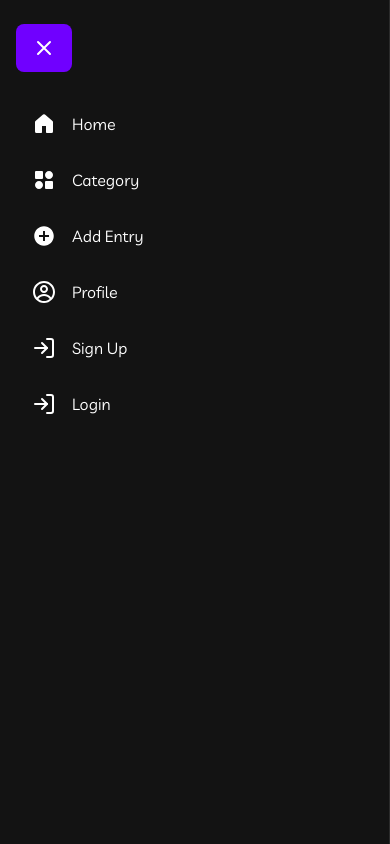
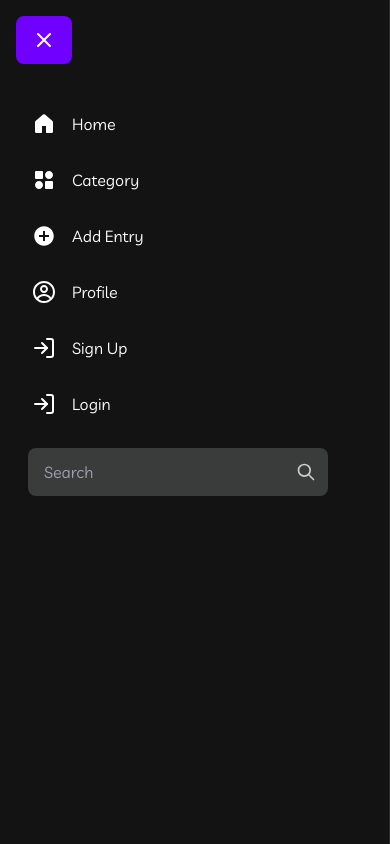
Before and after one commit to mukulTriesCode/cash-app-react, a React (Vite) app: page / in a window 390 px wide. Both pictures are taken after a click on the button 44 px from the left and 48 px from the top of the page. Shown: the top 844 px of the page. Built offline with nearby package versions, Linux system fonts and the light colour scheme; no server answers.

Commit message:
Enhance Sidebar component by adding a search input for mobile users and improving layout responsiveness with adjusted padding and styles.

```diff
--- a/src/components/Sidebar.tsx
+++ b/src/components/Sidebar.tsx
@@ -1,16 +1,18 @@
 import React, { useContext } from "react";
 import { Link } from "react-router-dom";
 import ValContext from "../helpers/Context/ValContext";
-import { CrossSVG, NavSVG } from "@/lib/Svgs";
+import { CrossSVG, NavSVG, SearchSVG } from "@/lib/Svgs";
 import { GoHomeFill as HomeIcon } from "react-icons/go";
 import { BiSolidCategoryAlt as CategoryIcon } from "react-icons/bi";
 import { IoMdAddCircle as AddEntryIcon } from "react-icons/io";
 import { CgProfile as ProfileIcon } from "react-icons/cg";
 import { LuLogIn as Login } from "react-icons/lu";
+import useMobile from "@/hooks/useMobile";
 
 const Sidebar: React.FC = () => {
   const context = useContext(ValContext);
   const { val, toggleVal } = context || {};
+  const isMobile = useMobile(640);
 
   const navLinks = [
     { path: "/", label: "Home", icon: <HomeIcon /> },
@@ -28,7 +30,7 @@ const Sidebar: React.FC = () => {
           val ? "w-full xs:w-72" : "w-0 xs:w-[88px] xs:overflow-hidden"
         }`}
       >
-        <div className={`absolute flex-1 p-4 py-6 ml-0 z-10`}>
+        <div className={`absolute flex-1 p-4 xs:py-6 ml-0 z-10`}>
           <div className="ml-auto">
             <button
               id="breadcrumb"
@@ -67,6 +69,20 @@ const Sidebar: React.FC = () => {
               </span>
             </Link>
           ))}
+          {isMobile && (
+            <div className="w-full max-w-[332px] self-start p-4">
+              <div className="relative">
+                <input
+                  type="text"
+                  placeholder="Search"
+                  className="w-full p-4 py-3 pr-10 rounded-lg bg-[#a2a3a446] text-white/75 outline-none focus:ring-2 focus:ring-white/50"
+                />
+                <span className="cursor-pointer">
+                  <SearchSVG />
+                </span>
+              </div>
+            </div>
+          )}
         </div>
       </div>
     </div>
```
